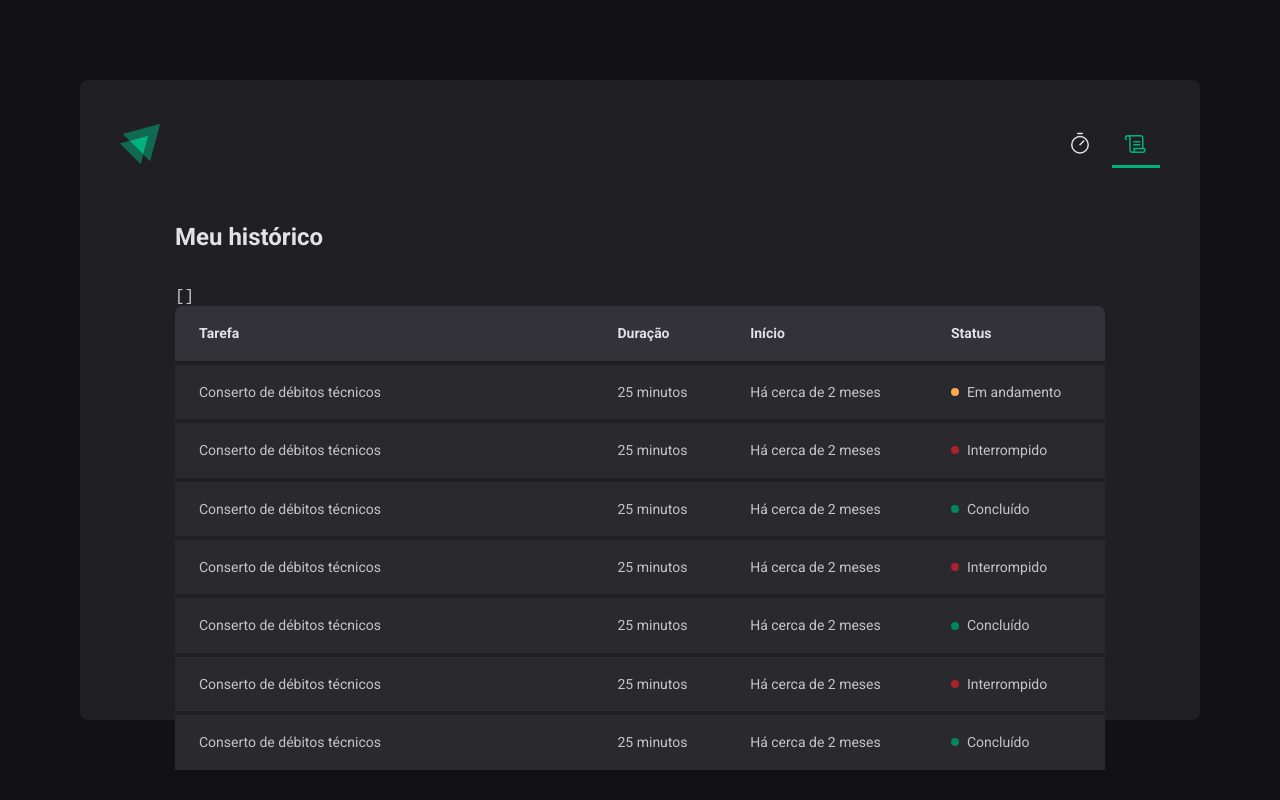
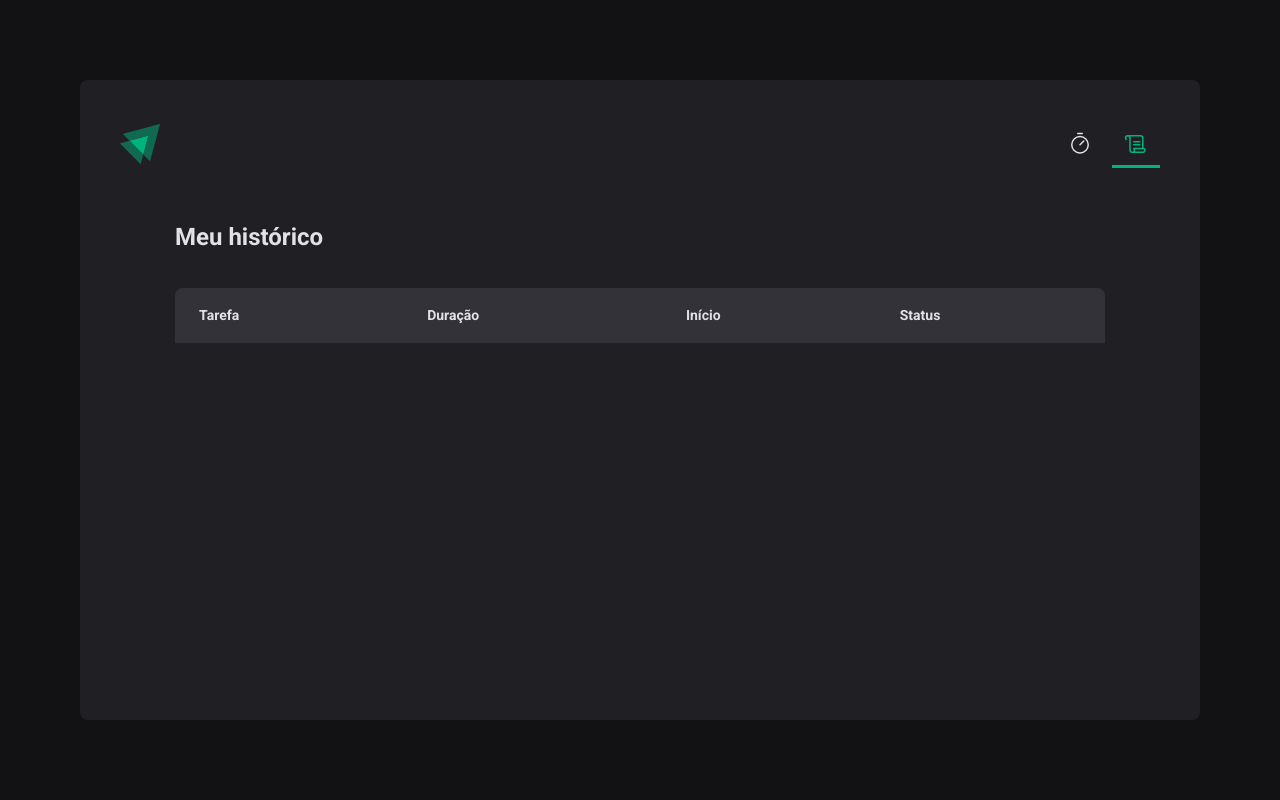
Before and after one commit to henriquebortoletto/timer, a React (Vite) app: page /history in a window 1280 px wide. Built offline with nearby package versions, Linux system fonts and the light colour scheme.

Commit message:
feat: populando a tabela de ciclos atraves do contexto de ciclos e definindo as cores de acordo com o status de cada ciclo

```diff
--- a/src/pages/History/index.tsx
+++ b/src/pages/History/index.tsx
@@ -9,7 +9,6 @@ const History = () => {
   return (
     <S.Wrapper>
       <S.Title>Meu histórico</S.Title>
-      <pre>{JSON.stringify(cycles, null, 2)}</pre>
       <S.TableWrapper>
         <S.Table>
           <thead>
@@ -21,62 +20,26 @@ const History = () => {
             </tr>
           </thead>
           <tbody>
-            <tr>
-              <S.TableCell>Conserto de débitos técnicos</S.TableCell>
-              <S.TableCell>25 minutos</S.TableCell>
-              <S.TableCell>Há cerca de 2 meses</S.TableCell>
-              <S.TableCell>
-                <S.Status color="yellow">Em andamento</S.Status>
-              </S.TableCell>
-            </tr>
-            <tr>
-              <S.TableCell>Conserto de débitos técnicos</S.TableCell>
-              <S.TableCell>25 minutos</S.TableCell>
-              <S.TableCell>Há cerca de 2 meses</S.TableCell>
-              <S.TableCell>
-                <S.Status color="red">Interrompido</S.Status>
-              </S.TableCell>
-            </tr>
-            <tr>
-              <S.TableCell>Conserto de débitos técnicos</S.TableCell>
-              <S.TableCell>25 minutos</S.TableCell>
-              <S.TableCell>Há cerca de 2 meses</S.TableCell>
-              <S.TableCell>
-                <S.Status color="green">Concluído</S.Status>
-              </S.TableCell>
-            </tr>
-            <tr>
-              <S.TableCell>Conserto de débitos técnicos</S.TableCell>
-              <S.TableCell>25 minutos</S.TableCell>
-              <S.TableCell>Há cerca de 2 meses</S.TableCell>
-              <S.TableCell>
-                <S.Status color="red">Interrompido</S.Status>
-              </S.TableCell>
-            </tr>
-            <tr>
-              <S.TableCell>Conserto de débitos técnicos</S.TableCell>
-              <S.TableCell>25 minutos</S.TableCell>
-              <S.TableCell>Há cerca de 2 meses</S.TableCell>
-              <S.TableCell>
-                <S.Status color="green">Concluído</S.Status>
-              </S.TableCell>
-            </tr>
-            <tr>
-              <S.TableCell>Conserto de débitos técnicos</S.TableCell>
-              <S.TableCell>25 minutos</S.TableCell>
-              <S.TableCell>Há cerca de 2 meses</S.TableCell>
-              <S.TableCell>
-                <S.Status color="red">Interrompido</S.Status>
-              </S.TableCell>
-            </tr>
-            <tr>
-              <S.TableCell>Conserto de débitos técnicos</S.TableCell>
-              <S.TableCell>25 minutos</S.TableCell>
-              <S.TableCell>Há cerca de 2 meses</S.TableCell>
-              <S.TableCell>
-                <S.Status color="green">Concluído</S.Status>
-              </S.TableCell>
-            </tr>
+            {cycles.map((cycle) => (
+              <tr key={cycle.id}>
+                <S.TableCell>{cycle.task}</S.TableCell>
+                <S.TableCell>{cycle.minutesAmount} minutos</S.TableCell>
+                <S.TableCell>{cycle.startDate.toISOString()}</S.TableCell>
+                <S.TableCell>
+                  {cycle.finishedDate && (
+                    <S.Status color="green">Concluído</S.Status>
+                  )}
+
+                  {cycle.interruptedDate && (
+                    <S.Status color="red">Interrompido</S.Status>
+                  )}
+
+                  {!cycle.finishedDate && !cycle.interruptedDate && (
+                    <S.Status color="yellow">Em andamento</S.Status>
+                  )}
+                </S.TableCell>
+              </tr>
+            ))}
           </tbody>
         </S.Table>
       </S.TableWrapper>
```
